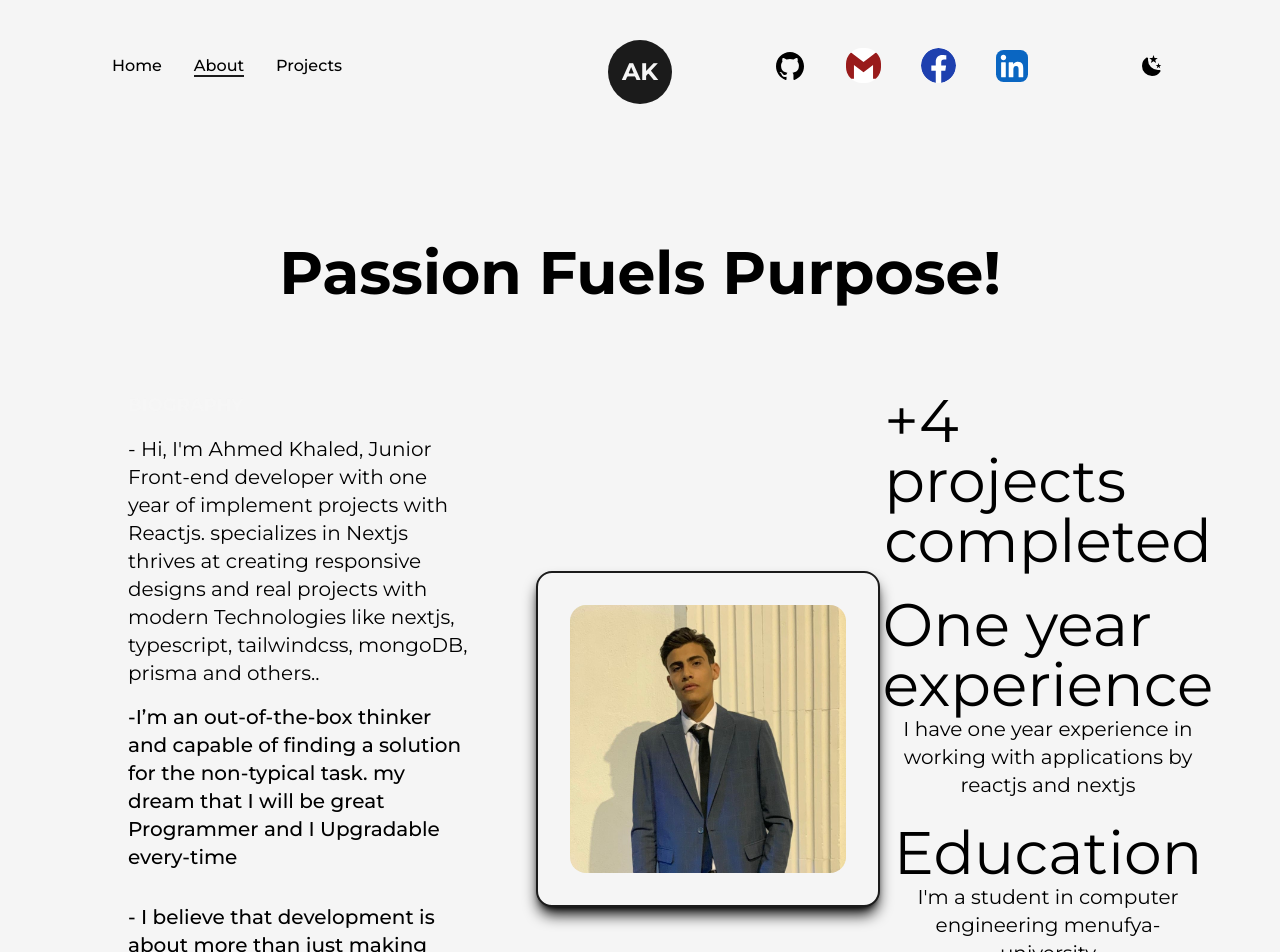
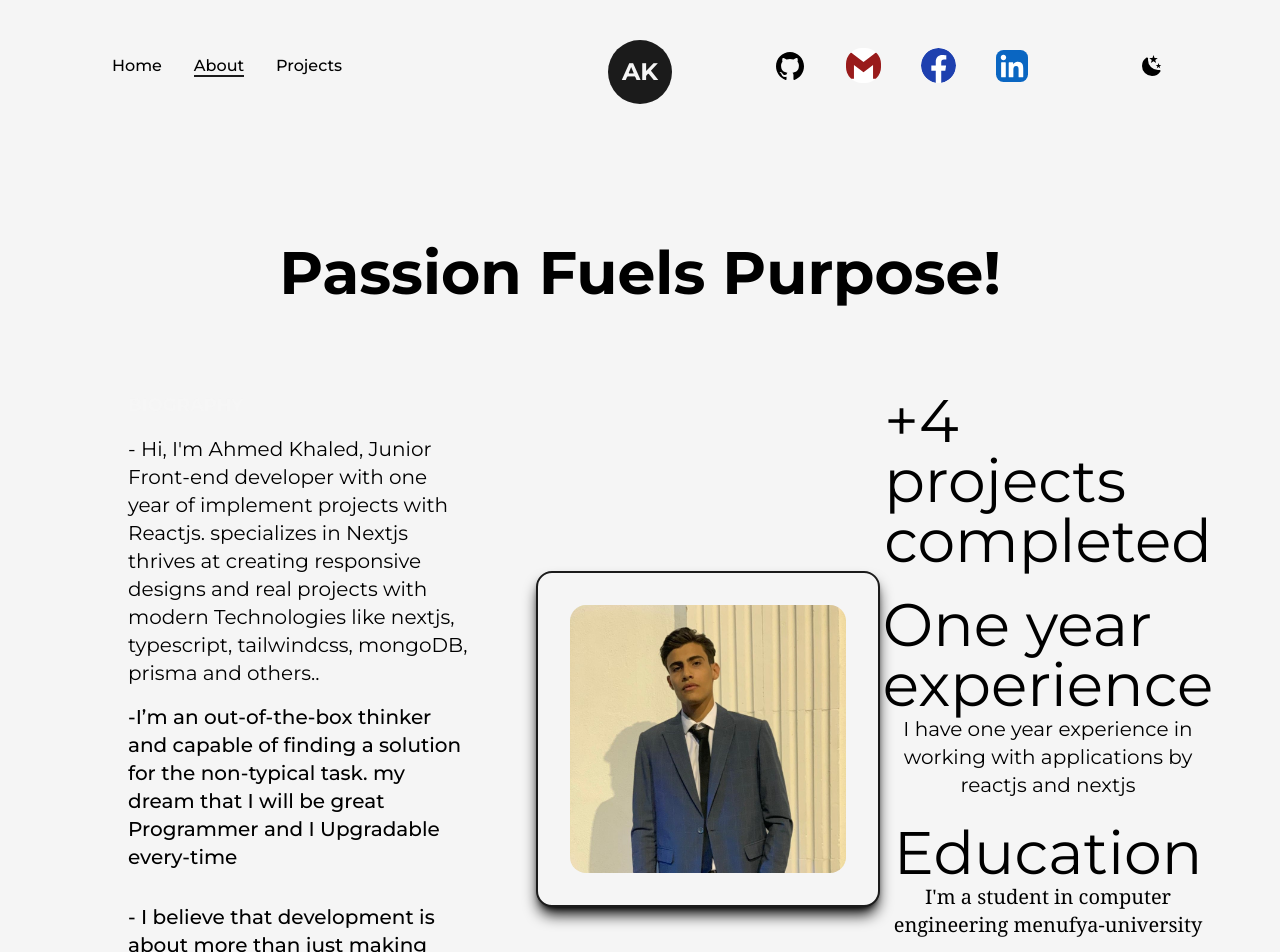
Before and after one commit to ahmedkhaledali1/ahmed, a Next.js app: page /about in a window 1280 px wide. Shown: the top 952 px of the page. Built offline with nearby package versions, Linux system fonts and the light colour scheme.

Commit message:
new files and folders

```diff
--- a/src/pages/about.js
+++ b/src/pages/about.js
@@ -77,7 +77,7 @@ const about = () => {
               </div>
               <div>
                 <p className="xl:font-bold md:text-xl">Education</p>
-                <p className="text-center md:text-xl text-xl">
+                <p className="text-center md:text-xl font-serif text-xl">
                   I&apos;m a student in computer engineering menufya-university
                 </p>
               </div>
```
